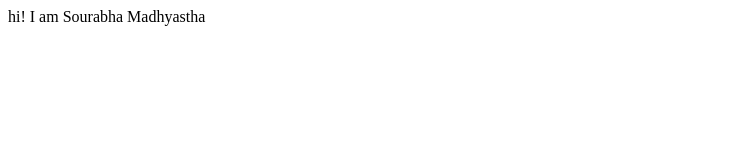
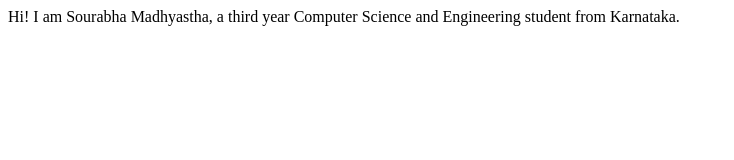
Before and after one commit to sourabha-madhyastha/student-site, a plain HTML site: page index.html in a window 1280 px wide. Shown: the whole page, without its empty margins (0-734 px from the left). Drawn offline with Linux system fonts and the light colour scheme.

Commit message:
Update text

```diff
--- a/index.html
+++ b/index.html
@@ -6,6 +6,6 @@
     <title>studentsite</title>
 </head>
 <body>
-    hi! I am Sourabha Madhyastha
+    Hi! I am Sourabha Madhyastha, a third year Computer Science and Engineering student from Karnataka.
 </body>
 </html>
```
